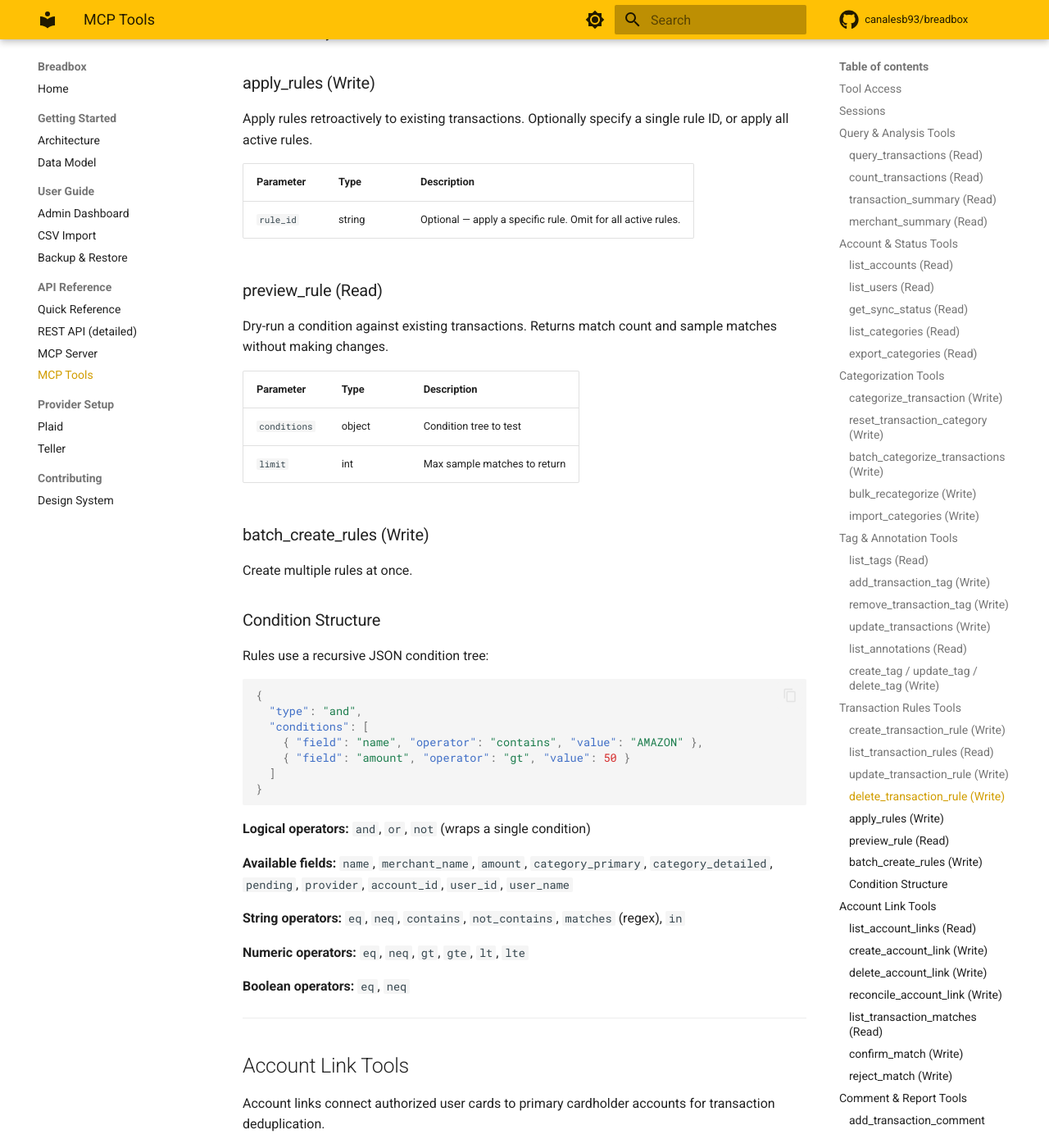
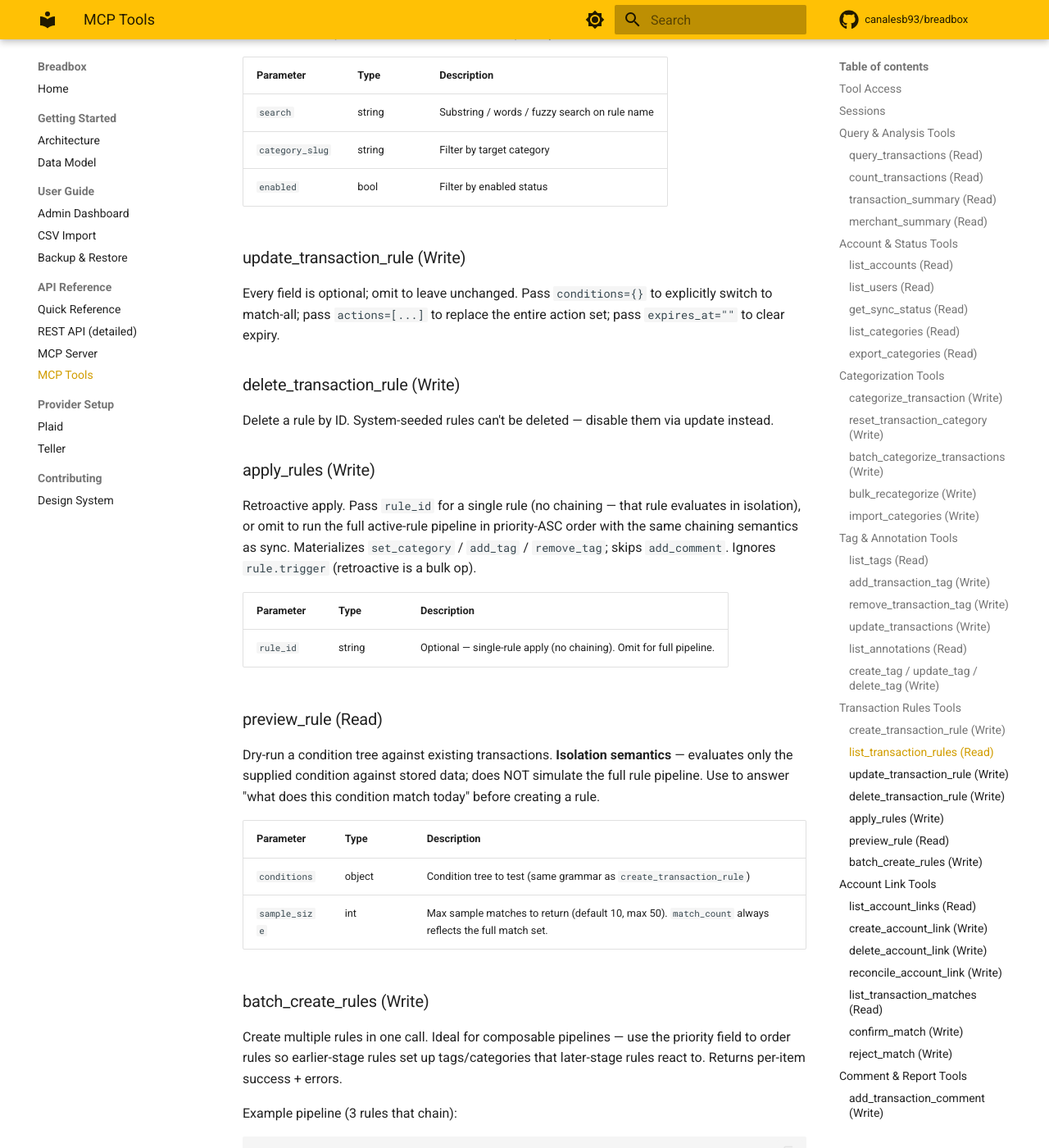
Before and after one commit to canalesb93/breadbox, an MkDocs documentation site: the page built from docs/mcp-tools-reference.md, in a window 1280 px wide and 1400 px high, scrolled down 7569 px. Shown: the whole window at 82% size. Built offline with MkDocs 1.6.1 and Material for MkDocs 9.7.7, drawn with Linux system fonts in a browser that asks for light colours; comment, search, counter and statistics services are not loaded; some of the changed text lies outside the part shown.

Commit message:
docs(rules): MCP tool descriptions + docs finalization (Phase 5)
Final pass in the transaction-rules polish project. Brings the agent-
facing surface up to par with the code changes from Phases 1–4 so
MCP-driven rule authoring is self-documenting.

## MCP tool descriptions (internal/mcp/server.go + tools.go)

- create_transaction_rule: full DSL enumeration inline (fields, ops,
  nested AND/OR/NOT example), chaining semantics callout, pointer to
  docs/rule-dsl.md.
- update_transaction_rule: clarifies nil-vs-{} semantics per field,
  explicit {} = match-all, "" = clear expiry.
- batch_create_rules: inline 3-rule composable-pipeline example (tag →
  categorize-from-tag → flag-if-expensive) showing chaining in practice.
- apply_rules: documents isolation-vs-chained semantics for single-rule
  vs all-rules retro apply, materialization set (add_tag + remove_tag
  now, add_comment sync-only), trigger-ignored behavior.
- preview_rule: explicit "isolation — does NOT simulate the pipeline"
  note so agents don't over-attribute matches.
- Trigger param: documents on_update legacy alias, retroactive-ignores-
  trigger semantics.
- Priority param: reframed as pipeline-stage with typical values.

## docs/mcp-tools-reference.md

Replaced the sparse DSL snippet with a pointer to docs/rule-dsl.md
(the canonical spec) and rewrote each rule-tool section with Phase
1-4 semantics. Added the 3-rule composable-pipeline example.

## CLAUDE.md

Added docs/rule-dsl.md to the canonical-specs reference block so
future sessions discover it via the normal CLAUDE.md load.

No code change.

Co-Authored-By: Claude Opus 4.7 (1M context) <noreply@anthropic.com>

````diff
--- a/docs/mcp-tools-reference.md
+++ b/docs/mcp-tools-reference.md
@@ -203,82 +203,98 @@ Admin-only tag CRUD. Agents typically don't need these — `add_transaction_tag`
 
 ## Transaction Rules Tools
 
+> **Full DSL specification**: see **[`docs/rule-dsl.md`](rule-dsl.md)** for the complete condition grammar, action semantics, trigger matrix, pipeline-stage (priority) ordering, sync-vs-retroactive differences, and the chaining model that lets later-stage rules observe earlier-stage rules' tag/category mutations.
+
+The tools below are thin API skins over the DSL — the DSL doc is the source of truth for what a rule *means*.
+
 ### create_transaction_rule (Write)
 
-Create a rule that auto-categorizes future transactions during sync.
+Create a rule that fires during sync. Actions compose (`set_category` + `add_tag` + `add_comment` in a single rule are all valid).
 
 | Parameter | Type | Description |
 |-----------|------|-------------|
-| `name` | string | Rule name |
-| `conditions` | object | Recursive condition tree (see below) |
-| `category_slug` | string | Category to assign when matched |
-| `priority` | int | Higher priority wins (default 0) |
+| `name` | string | Human-readable rule name |
+| `conditions` | object | Condition tree. Omit or `{}` for match-all. Supports `and` / `or` / `not` nesting up to depth 10. |
+| `actions` | array | Typed actions: `set_category`, `add_tag`, `remove_tag`, `add_comment`. Either this or `category_slug` is required. |
+| `category_slug` | string | Shorthand for `actions=[{type:set_category,category_slug:...}]` |
+| `trigger` | string | `on_create` (default) / `on_change` / `always`. `on_update` accepted as legacy alias. |
+| `priority` | int | Pipeline stage, 0–1000. Lower runs first. Typical: 0 (baseline), 10 (standard), 50 (refinement), 100 (override). |
 | `enabled` | bool | Default true |
 | `expires_in` | string | Optional duration (e.g., `24h`, `30d`, `1w`) |
-| `apply_retroactively` | bool | Apply to existing transactions |
+| `apply_retroactively` | bool | Also back-fill matching existing transactions (materializes `set_category` / `add_tag` / `remove_tag`; `add_comment` is sync-only) |
 
 ### list_transaction_rules (Read)
 
-List all rules with optional search filter.
+List rules with optional filters. Returns actions, priority, hit_count, last_hit_at.
 
 | Parameter | Type | Description |
 |-----------|------|-------------|
-| `search` | string | Search rule names |
+| `search` | string | Substring / words / fuzzy search on rule name |
 | `category_slug` | string | Filter by target category |
 | `enabled` | bool | Filter by enabled status |
 
 ### update_transaction_rule (Write)
 
-Update an existing rule's conditions, category, priority, or enabled status.
+Every field is optional; omit to leave unchanged. Pass `conditions={}` to explicitly switch to match-all; pass `actions=[...]` to replace the entire action set; pass `expires_at=""` to clear expiry.
 
 ### delete_transaction_rule (Write)
 
-Delete a rule by ID.
+Delete a rule by ID. System-seeded rules can't be deleted — disable them via update instead.
 
 ### apply_rules (Write)
 
-Apply rules retroactively to existing transactions. Optionally specify a single rule ID, or apply all active rules.
+Retroactive apply. Pass `rule_id` for a single rule (no chaining — that rule evaluates in isolation), or omit to run the full active-rule pipeline in priority-ASC order with the same chaining semantics as sync. Materializes `set_category` / `add_tag` / `remove_tag`; skips `add_comment`. Ignores `rule.trigger` (retroactive is a bulk op).
 
 | Parameter | Type | Description |
 |-----------|------|-------------|
-| `rule_id` | string | Optional — apply a specific rule. Omit for all active rules. |
+| `rule_id` | string | Optional — single-rule apply (no chaining). Omit for full pipeline. |
 
 ### preview_rule (Read)
 
-Dry-run a condition against existing transactions. Returns match count and sample matches without making changes.
+Dry-run a condition tree against existing transactions. **Isolation semantics** — evaluates only the supplied condition against stored data; does NOT simulate the full rule pipeline. Use to answer "what does this condition match today" before creating a rule.
 
 | Parameter | Type | Description |
 |-----------|------|-------------|
-| `conditions` | object | Condition tree to test |
-| `limit` | int | Max sample matches to return |
+| `conditions` | object | Condition tree to test (same grammar as `create_transaction_rule`) |
+| `sample_size` | int | Max sample matches to return (default 10, max 50). `match_count` always reflects the full match set. |
 
 ### batch_create_rules (Write)
 
-Create multiple rules at once.
+Create multiple rules in one call. Ideal for composable pipelines — use the priority field to order rules so earlier-stage rules set up tags/categories that later-stage rules react to. Returns per-item success + errors.
 
-### Condition Structure
-
-Rules use a recursive JSON condition tree:
+Example pipeline (3 rules that chain):
 
 ```json
 {
-  "type": "and",
-  "conditions": [
-    { "field": "name", "operator": "contains", "value": "AMAZON" },
-    { "field": "amount", "operator": "gt", "value": 50 }
+  "rules": [
+    {
+      "name": "Tag coffee shops",
+      "priority": 0,
+      "conditions": { "field": "merchant_name", "op": "contains", "value": "starbucks" },
+      "actions": [ { "type": "add_tag", "tag_slug": "coffee" } ]
+    },
+    {
+      "name": "Categorize coffee-tagged transactions",
+      "priority": 10,
+      "conditions": { "field": "tags", "op": "contains", "value": "coffee" },
+      "actions": [ { "type": "set_category", "category_slug": "food_and_drink_coffee" } ]
+    },
+    {
+      "name": "Flag expensive coffee",
+      "priority": 50,
+      "conditions": {
+        "and": [
+          { "field": "tags", "op": "contains", "value": "coffee" },
+          { "field": "amount", "op": "gt", "value": 15 }
+        ]
+      },
+      "actions": [ { "type": "add_tag", "tag_slug": "expensive" } ]
+    }
   ]
 }
 ```
 
-**Logical operators:** `and`, `or`, `not` (wraps a single condition)
-
-**Available fields:** `name`, `merchant_name`, `amount`, `category_primary`, `category_detailed`, `pending`, `provider`, `account_id`, `user_id`, `user_name`
-
-**String operators:** `eq`, `neq`, `contains`, `not_contains`, `matches` (regex), `in`
-
-**Numeric operators:** `eq`, `neq`, `gt`, `gte`, `lt`, `lte`
-
-**Boolean operators:** `eq`, `neq`
+Rule 2 sees rule 1's `coffee` tag mid-sync; rule 3 sees both the tag and (if we'd conditioned on it) the category rule 2 set. This is the chaining model — see `docs/rule-dsl.md` for the full story.
 
 ---
 
````
Also changed, not shown: CLAUDE.md (+1 -0 lines), 2 other files.
